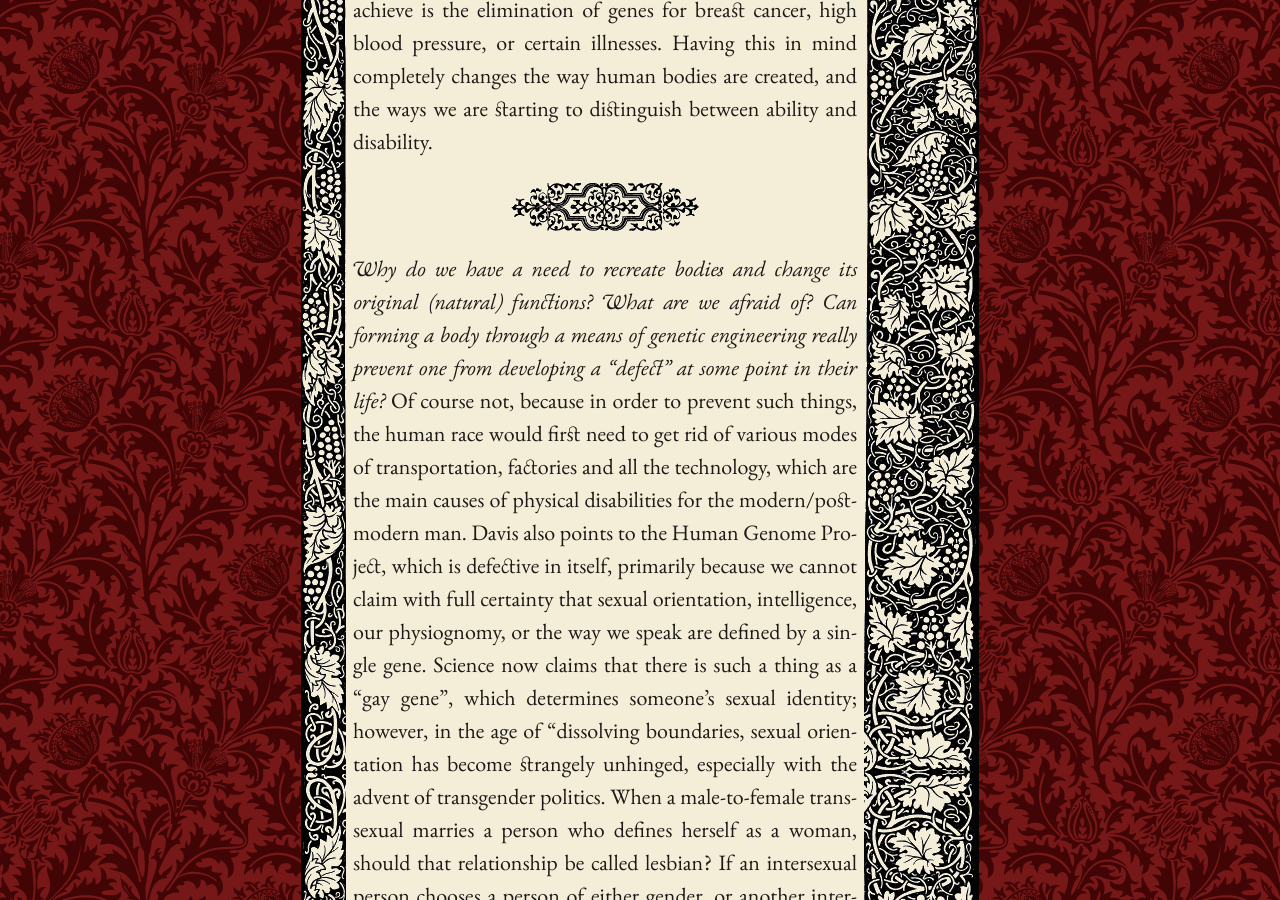
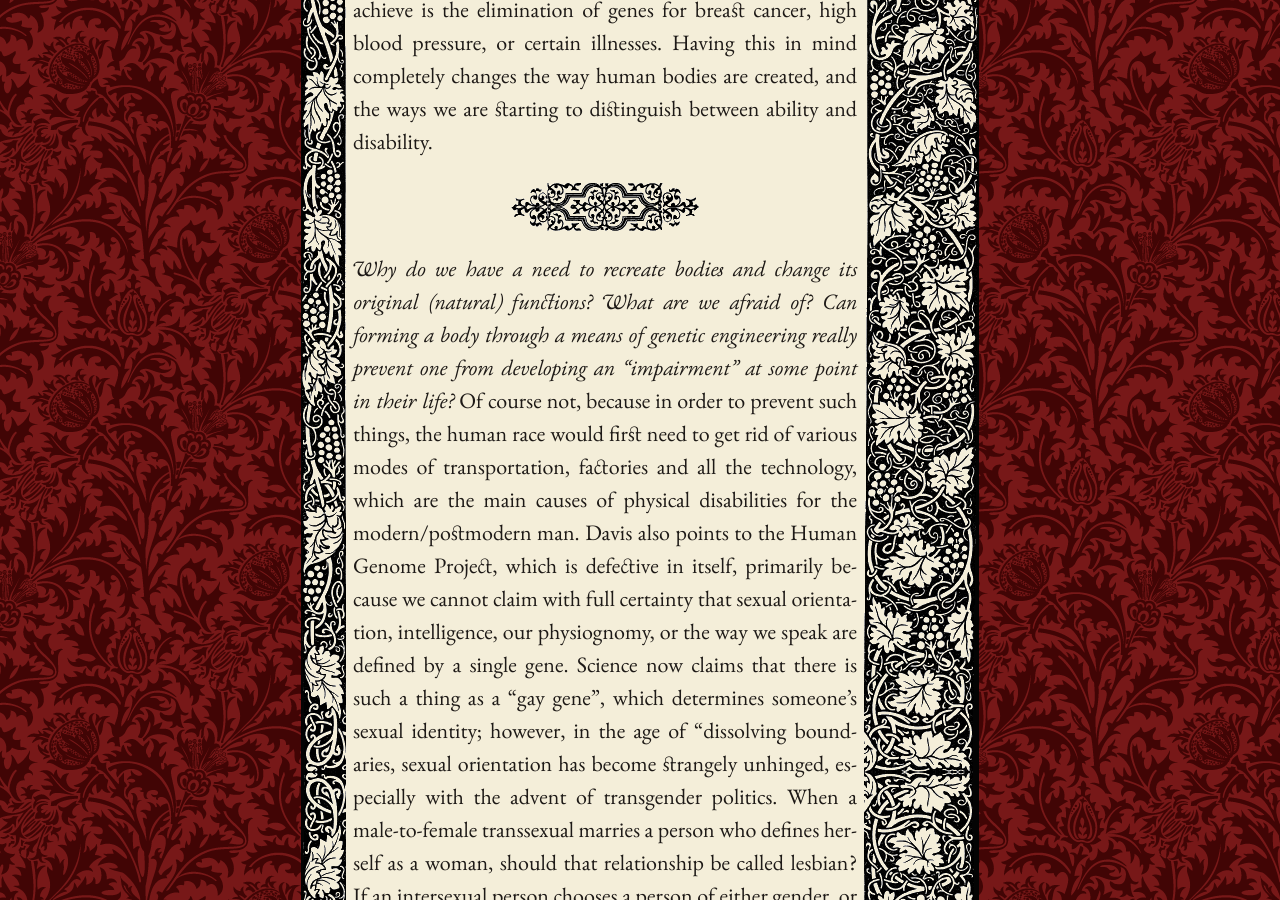
Before and after one commit to mpasovic/majapasovic.org, a Jekyll site: the page built from _posts/2012-07-02-bodies-and-cyborgs.md, in a window 1280 px wide and 900 px high, scrolled down 3176 px. Built offline with Jekyll 4.4.1, drawn with Linux system fonts in a browser that asks for light colours; nearby versions of some CDN libraries.

Commit message:
Updated 2012-07-02-bodies-and-cyborgs.md

```diff
--- a/_posts/2012-07-02-bodies-and-cyborgs.md
+++ b/_posts/2012-07-02-bodies-and-cyborgs.md
@@ -79,8 +79,8 @@ to distinguish between ability and disability.
 *****
 *Why do we have a need to recreate bodies and change its original
 (natural) functions? What are we afraid of? Can forming a body through a
-means of genetic engineering really prevent one from developing a
-“defect” at some point in their life?* Of course not, because in order
+means of genetic engineering really prevent one from developing an
+“impairment” at some point in their life?* Of course not, because in order
 to prevent such things, the human race would first need to get rid of
 various modes of transportation, factories and all the technology, which
 are the main causes of physical disabilities for the modern/postmodern
```
